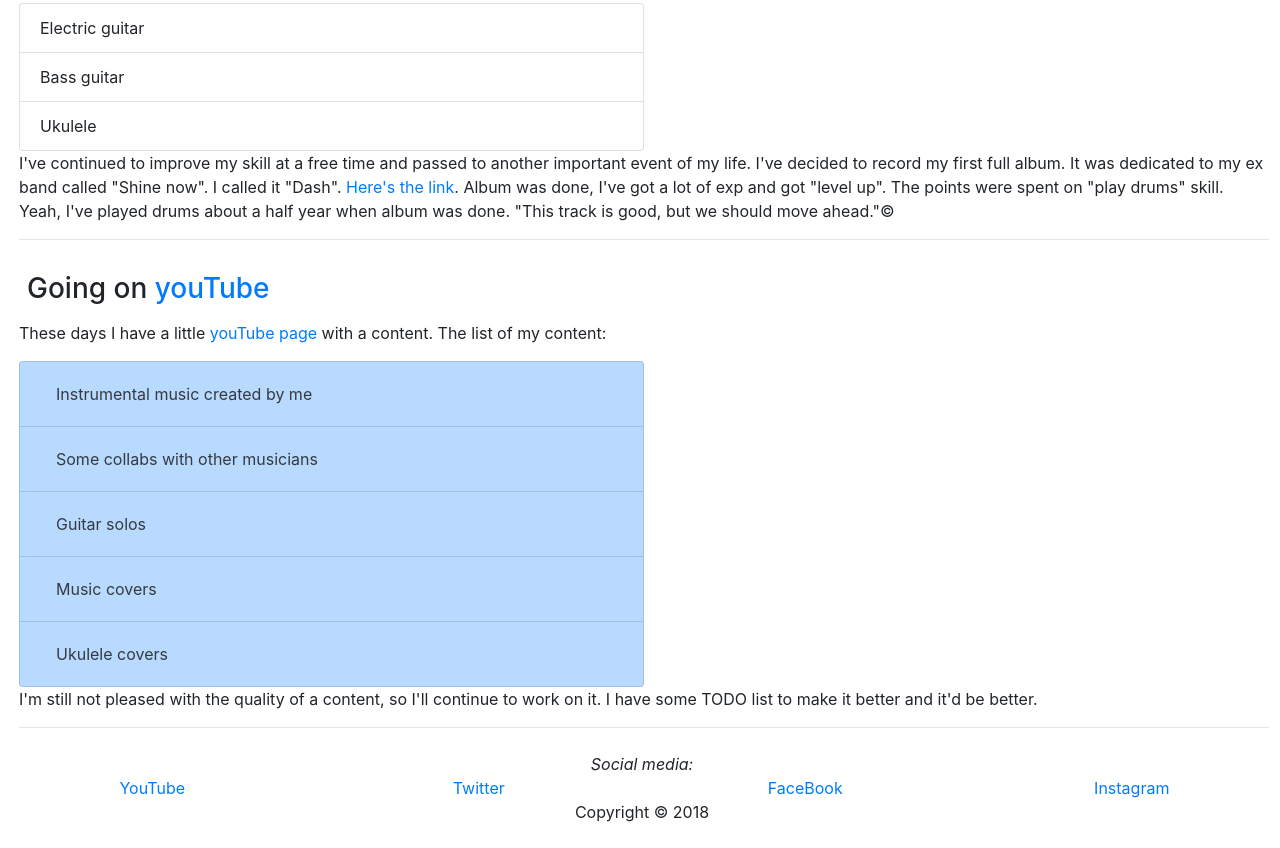
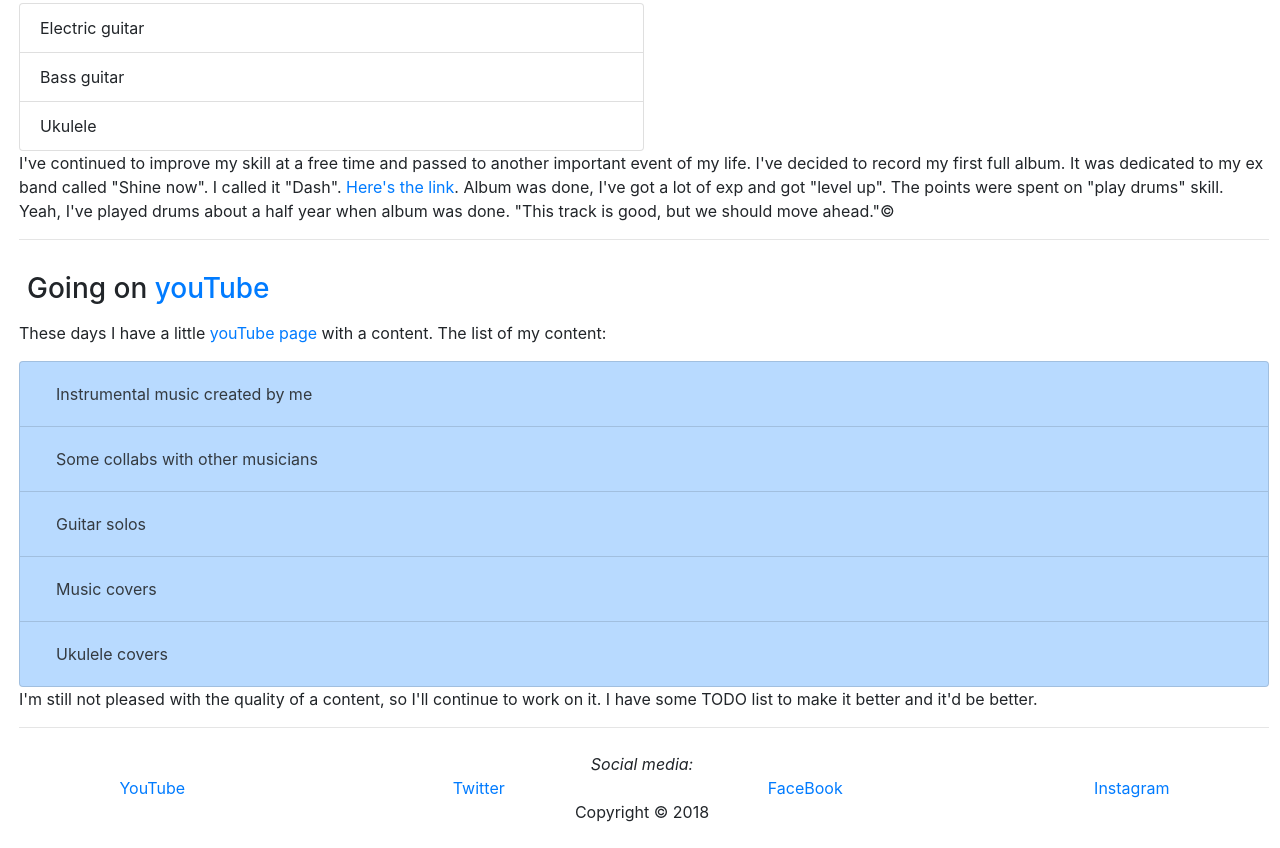
Before and after one commit to ISGguitar/openshift_edu, a website: page src/html/index.html in a window 1280 px wide. Shown: the part 3199-4047 px from the top of the page. Drawn offline with nearby package versions, Linux system fonts and the light colour scheme.

Commit message:
fixed width at the botom

```diff
--- a/src/html/index.html
+++ b/src/html/index.html
@@ -110,7 +110,7 @@
 		<h3 class="py-2 ml-2">Going on <a href="https://www.youtube.com/channel/UCJWE98MQhT25zpPnuNzqcTw">youTube</a></h3>
 		<p>These days I have a little <a href="https://www.youtube.com/channel/UCJWE98MQhT25zpPnuNzqcTw">youTube page</a> with a content. The list of my content:</p>
 			<!-- Нужно ссылки сделать на playlist'ы -->
-		<ul class="list-group w-50">
+		<ul class="list-group">
 			<li class="list-group-item list-group-item-action list-group-item-primary"><a class="nav-link text-dark" href="https://www.youtube.com/watch?v=nYtt_duW7rI&list=PL0KM-uKxPc8zxZiq2GkkmO_mz6PxPMLww">Instrumental music created by me</a></li>
 			<li class="list-group-item list-group-item-action list-group-item-primary"><a class="nav-link text-dark" href="https://www.youtube.com/watch?v=qmCVI19v-Os&list=PL0KM-uKxPc8xXnxzc3IzcBlq6W29ihgRZ">Some collabs with other musicians</a></li>
 			<li class="list-group-item list-group-item-action list-group-item-primary"><a class="nav-link text-dark" href="https://www.youtube.com/watch?v=XhNMbIdqLGI&list=PL0KM-uKxPc8yAuUJticPI1amn7CuM4Nr8">Guitar solos</a></li>
```
